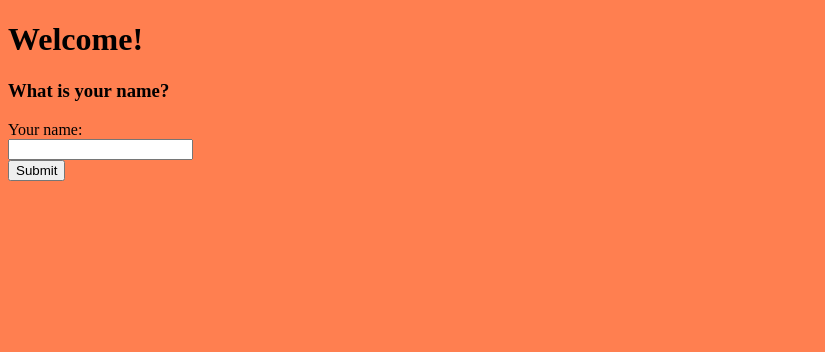
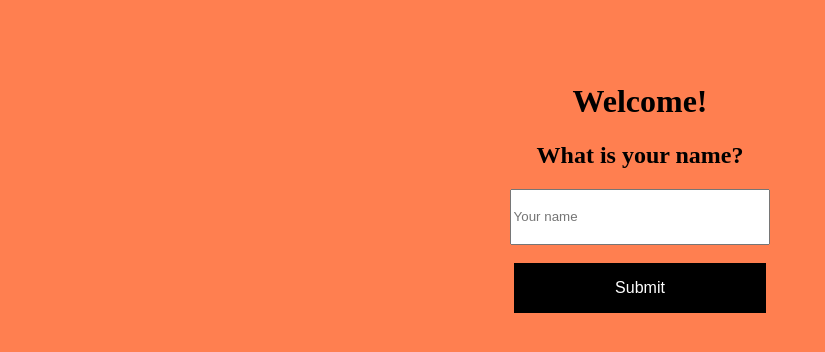
Before and after one commit to calthoff/vonageunlocked, a Flask app: page /join in a window 1280 px wide. Shown: the top 352 px of the page, without its empty margins (0-825 px from the left). Run offline with Flask 2, Linux system fonts and the light colour scheme.

Commit message:
update forms

```diff
--- a/templates/join.html
+++ b/templates/join.html
@@ -2,19 +2,35 @@
 
 <head>
     <style>
-        body {background-color: coral;}
+        body {background-color: coral;
+        text-align: center;
+
+        }
+        #submit {
+              background-color: black;
+              border: none;
+              color: white;
+              padding: 15px 32px;
+              text-align: center;
+              text-decoration: none;
+              display: inline-block;
+              font-size: 16px;
+            }
+        input {
+            width: 20%;
+            height: 50px;
+        }
     </style>
 </head>
 <html>
 <body>
-
+<br><br><br>
 <h1> Welcome! </h1>
-<h3>What is your name?</h3>
+<h2>What is your name?</h2>
 
 <form action="/" method="post">
-  <label for="fname">Your name:</label><br>
-  <input type="text" id="name" name="name" value=""><br>
-  <input type="submit" value="Submit">
+  <input type="text" id="name" name="name" placeholder="Your name"><br><br>
+  <input type="submit" value="Submit" id="submit">
 </form>
 </body>
 </html>
```
Also changed, not shown: templates/admin.html (+22 -6 lines).
